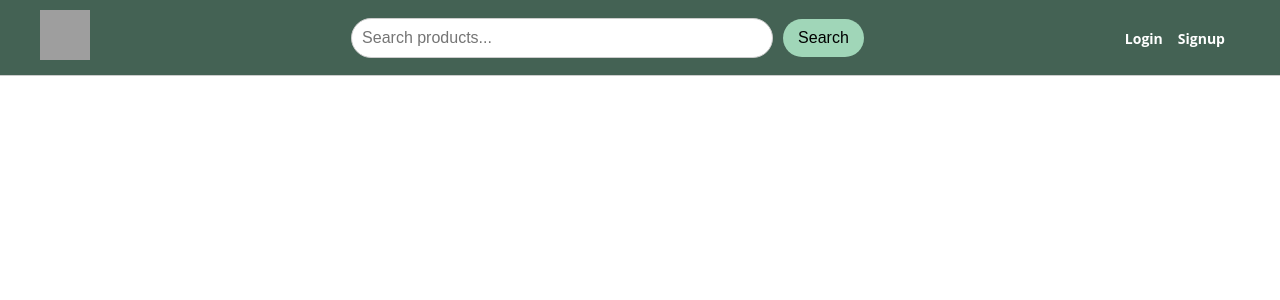
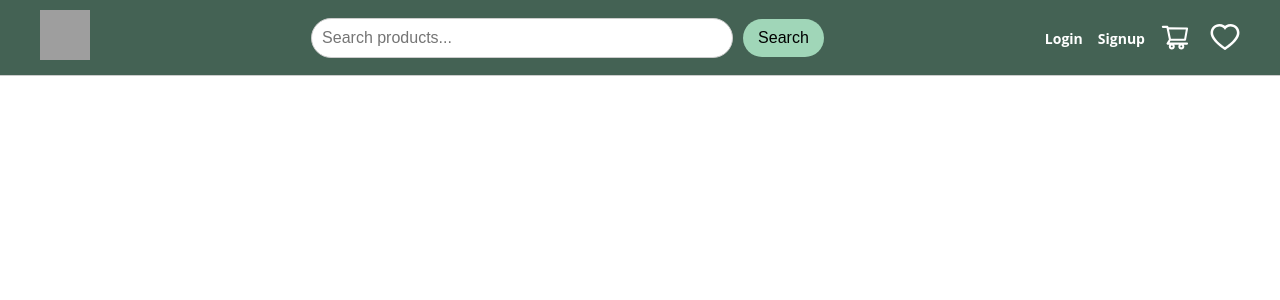
Before and after one commit to santosh0728/epharma, a Next.js app in the folder client/: page /components/header in a window 1280 px wide. Shown: the top 300 px of the page. Built offline with nearby package versions, Linux system fonts and the light colour scheme; grey boxes are pictures that could not be loaded.

Commit message:
added clearing wishlist and cartlist on user Logout

```diff
--- a/client/src/pages/components/header.js
+++ b/client/src/pages/components/header.js
@@ -1,18 +1,20 @@
 import Image from 'next/image';
-import { Avatar, Popover,Badge } from 'antd';
+import { Avatar, Popover, Badge } from 'antd';
 import Link from "next/link";
-import { useRouter } from 'next/router';
-import { useSelector } from 'react-redux';
+import { useDispatch, useSelector } from 'react-redux';
 import Logo from "../../../public/Logo.png"
 import { ShoppingCartOutlined, HeartOutlined } from '@ant-design/icons'
+import { handleLogout } from '@/redux/reducerSlice/users';
+import { initializeCartAndWishList } from '@/redux/reducerSlice/products';
 
 
 export default function Header() {
-  const {cartList}=useSelector(state=>state.products)
-  const{wishList}=useSelector(state=>state.products)
-  const router = useRouter()
-  const handleLogout = () => {
-    router.push('/profile')
+  const { cartList } = useSelector(state => state.products)
+  const { wishList } = useSelector(state => state.products)
+  const dispatch = useDispatch()
+  const userLogout = () => {
+    dispatch(handleLogout()),
+    dispatch(initializeCartAndWishList())
   }
   const { isLoggedIn, userDetails } = useSelector(state => state.users)
 
@@ -20,7 +22,7 @@ export default function Header() {
     <div>
 
       <Link href="/profile">Profile</Link>
-      <p onClick={handleLogout}>Logout</p>
+      <p onClick={userLogout}>Logout</p>
     </div>
   );
   return (
@@ -63,7 +65,7 @@ export default function Header() {
                       {userDetails.fullname[0]}
                     </Avatar>
                   </Popover>
-                  <div className='cartlist' style={{marginRight:'20px'}}>
+                  <div className='cartlist' style={{ marginRight: '20px' }}>
                     <Badge count={cartList.length}>
                       <ShoppingCartOutlined
                         style={{
@@ -102,6 +104,26 @@ export default function Header() {
                 <ul className="nav-menus">
                   <li><Link href="/login">Login</Link></li>
                   <li><Link href="/signup">Signup</Link></li>
+
+                <div className='cartlist' style={{ marginRight: '20px' }}>
+                    <Badge count={cartList.length}>
+                      <ShoppingCartOutlined
+                        style={{
+                          fontSize: '30px',
+                          color: "white",
+
+                        }} />
+                    </Badge>
+                  </div>
+                  <div className='wishlist'>
+                    <Badge count={wishList.length}>
+                      <HeartOutlined
+                        style={{
+                          fontSize: '30px',
+                          color: "white"
+                        }} />
+                    </Badge>
+                  </div>
                   </ul>
               </>}
 
--- a/client/src/redux/reducerSlice/products.js
+++ b/client/src/redux/reducerSlice/products.js
@@ -30,11 +30,15 @@ const productsSlice = createSlice({
         wishList: existingWishListState
       }
 
+    },
+    initializeCartAndWishList(state,actions){
+      state=initialState
+      return state
     }
   },
 
 },
 )
 
-export const { addToCart, addToWishList } = productsSlice.actions;
+export const { addToCart, addToWishList ,initializeCartAndWishList} = productsSlice.actions;
 export default productsSlice.reducer;
--- a/client/src/redux/reducerSlice/users.js
+++ b/client/src/redux/reducerSlice/users.js
@@ -1,5 +1,4 @@
 import { createSlice } from "@reduxjs/toolkit";
-
 export const initialState = {
 
   token: '',
--- a/client/src/styles/globals.css
+++ b/client/src/styles/globals.css
@@ -100,6 +100,7 @@ nav {
   margin-left: 10px;
   cursor: pointer;
 }
+
 
 
 /* HEADER CSS ENDS */
```
Lines whose indentation alone changed are shown as unchanged.
